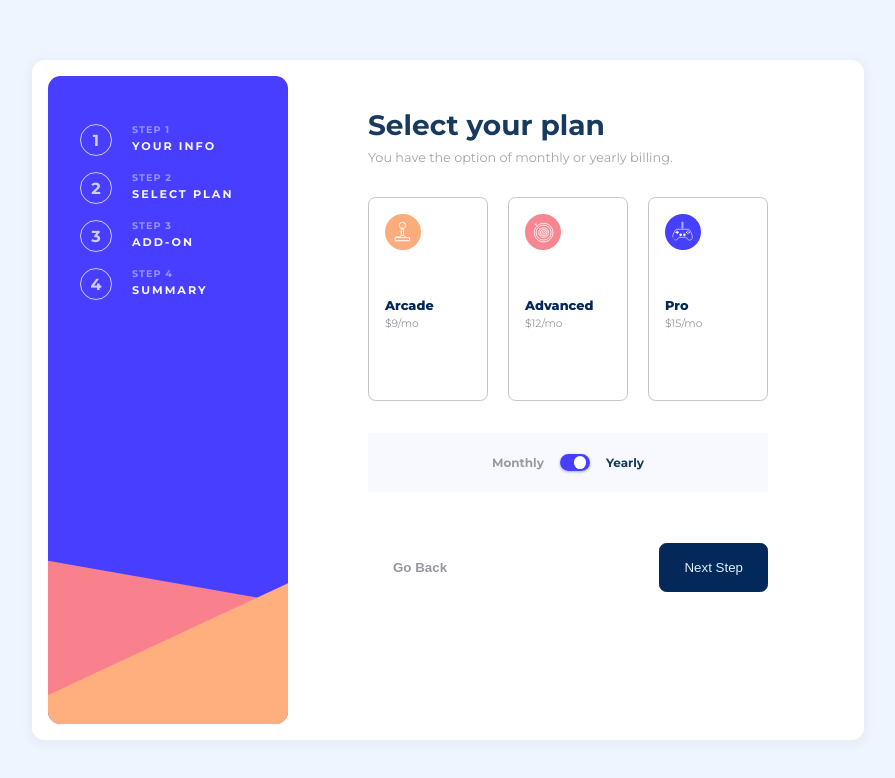
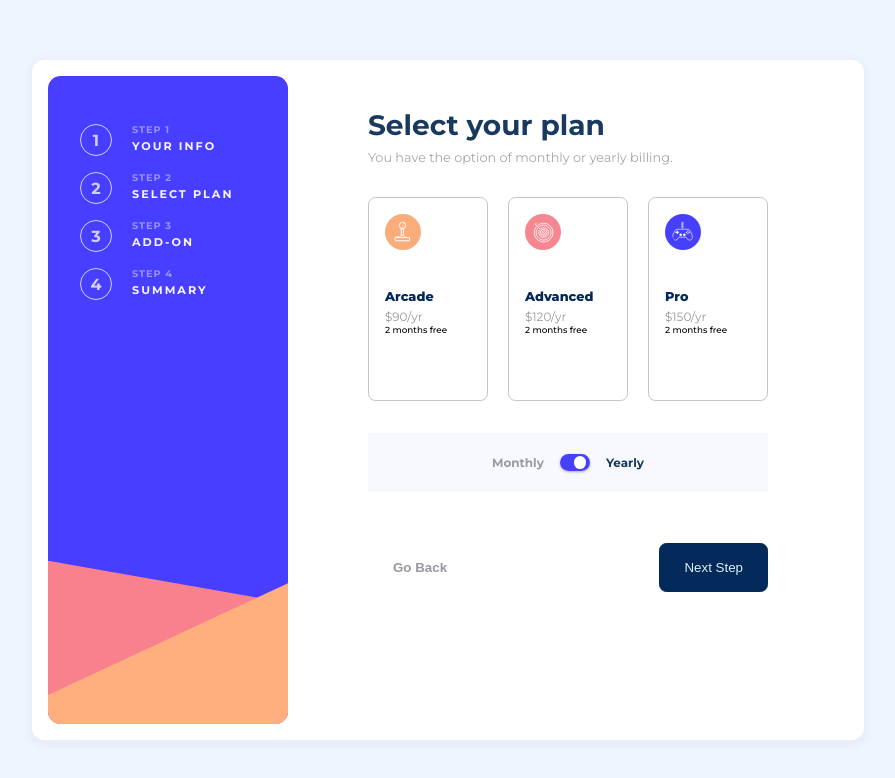
Before and after one commit to Mhmd-S/multi-step-form, a React (Create React App) app: page / in a window 1280 px wide. Both pictures are taken after a click on the element 766 px from the left and 462 px from the top of the page. Shown: the top 778 px of the page, without its empty margins (192-1087 px from the left). Built offline with nearby package versions, Linux system fonts and the light colour scheme.

Commit message:
Added the funtionality for 'Select your plan' tab

```diff
--- a/src/Components/Form.jsx
+++ b/src/Components/Form.jsx
@@ -8,11 +8,12 @@ import FormPlans from "./FormPlans.jsx"
 const Form = () => {
 
   const [payTime, setPayTime] = useState(false);
+  const [planType, setPlanType] = useState(0);
 
   return (
     <div className="Form-container">
         <Tracker />
-        <FormPlans payTime={payTime} setPayTime={setPayTime}/>
+        <FormPlans payTime={payTime} setPayTime={setPayTime} planType={planType} setPlanType={setPlanType}/>
     </div>
   )
 }
--- a/src/Components/FormPlans.jsx
+++ b/src/Components/FormPlans.jsx
@@ -1,7 +1,7 @@
 import React from 'react'
 import './Styles/FormPlans.css'
 
-const FormPlans = ({payTime, setPayTime}) => {
+const FormPlans = ({payTime, setPayTime, planType, setPlanType}) => {
   return (
     <div className="FormPlans-container">
         <div className='FormPlans-header'>
@@ -10,22 +10,25 @@ const FormPlans = ({payTime, setPayTime}) => {
         </div>
 
         <div className="FormPlans-plans">
-            <div className="FormPlans-plans-planContainer">
+            <div onClick={()=>{setPlanType(1)}} className={planType == 1 ? "FormPlans-plans-planContainer FormPlans-plans-planContainer-active": "FormPlans-plans-planContainer"}>
                 <img id="img-arcade" src="./Misc/joystick.svg" alt="arcade"/>
                 <h5>Arcade</h5>
-                <h6>$9/mo</h6>
+                <h6>{payTime ? "$90/yr":"$9/mo"}</h6>
+                {payTime ? <span>2 months free</span> : ""}
             </div>
 
-            <div className="FormPlans-plans-planContainer">
+            <div onClick={()=>{setPlanType(2)}} className={planType == 2 ? "FormPlans-plans-planContainer FormPlans-plans-planContainer-active": "FormPlans-plans-planContainer"}>
                 <img id="img-adv" src="./Misc/controller.svg" alt="advanced"/>
                 <h5>Advanced</h5>
-                <h6>$12/mo</h6>
+                <h6>{payTime ? "$120/yr":"$12/mo"}</h6>
+                {payTime ? <span>2 months free</span> : ""}
             </div>
 
-            <div className="FormPlans-plans-planContainer">
+            <div onClick={()=>{setPlanType(3)}} className={planType == 3 ? "FormPlans-plans-planContainer FormPlans-plans-planContainer-active": "FormPlans-plans-planContainer"}>
                 <img id="img-pro" src="./Misc/bullseye.svg" alt="pro"/>
                 <h5>Pro</h5>
-                <h6>$15/mo</h6>
+                <h6>{payTime ? "$150/yr":"$15/mo"}</h6>
+                {payTime ? <span>2 months free</span> : ""}
             </div>
         </div>
 
--- a/src/Components/Styles/FormPlans.css
+++ b/src/Components/Styles/FormPlans.css
@@ -70,7 +70,7 @@
 
 
 .FormPlans-plans-planContainer h5 {
-    margin-top: 3rem;
+    margin-top: 2.45rem;
     font-size: 0.8rem;
     font-weight: 800;
     color:#042859
@@ -78,8 +78,14 @@
 
 .FormPlans-plans-planContainer h6 {
     margin-top: 0.3rem;
+    font-size: 0.75rem;
     font-weight: 400;
     color:#9797a1;
+}
+
+.FormPlans-plans-planContainer span {
+    font-size: 0.55rem;
+    font-weight: 500;
 }
 
 .FormPlans-toggle-container{
```
